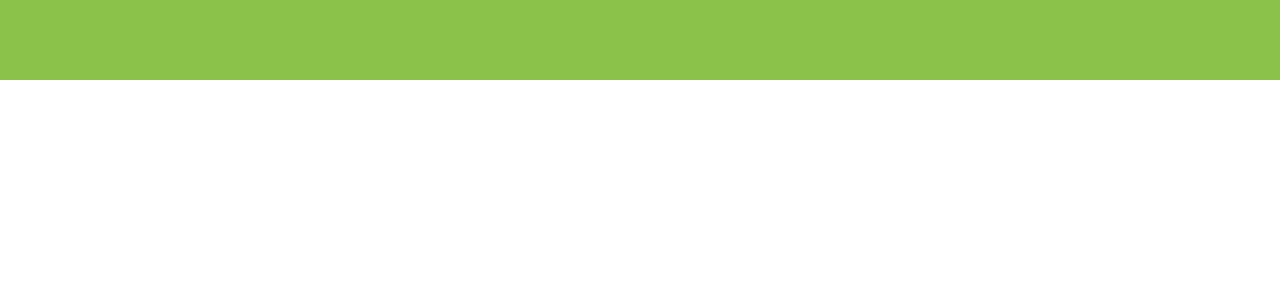
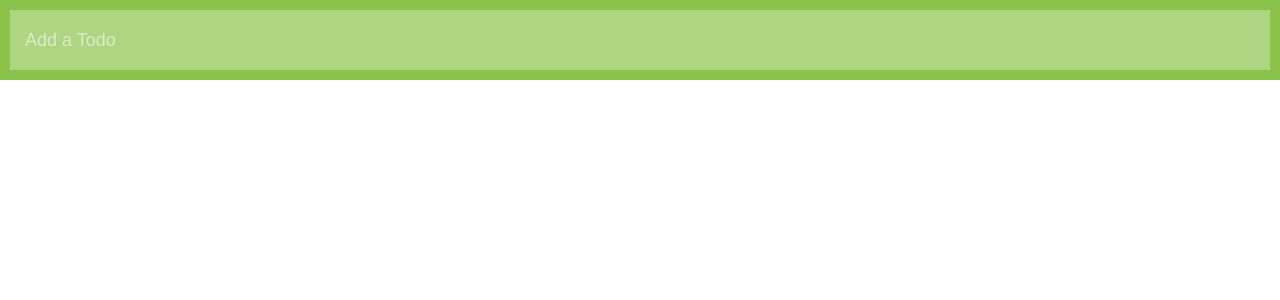
Before and after one commit to nerdenough/todo, a Vue app: page / in a window 1280 px wide. Shown: the top 300 px of the page. Built offline with nearby package versions, Linux system fonts and the light colour scheme.

Commit message:
Add text field

```diff
--- /dev/null
+++ b/src/components/TextField.vue
@@ -0,0 +1,29 @@
+<template>
+  <input class="text-field" type="text" placeholder="Add a Todo" />
+</template>
+
+<script>
+export default {
+  name: 'text-field',
+  components: {
+  }
+};
+</script>
+
+<style scoped>
+.text-field {
+  background: #AED581;
+  color: white;
+  font-size: 18px;
+  width: 100%;
+  height: 100%;
+  border: none;
+  outline: none;
+  padding: 0 15px;
+  box-sizing: border-box;
+}
+
+.text-field::placeholder {
+  color: #DCEDC8;
+}
+</style>
--- a/src/components/TodoHeader.vue
+++ b/src/components/TodoHeader.vue
@@ -1,12 +1,16 @@
 <template>
   <div class="todo-header">
+    <text-field />
   </div>
 </template>
 
 <script>
+import TextField from './TextField';
+
 export default {
   name: 'todo-header',
   components: {
+    TextField
   }
 };
 </script>
@@ -16,5 +20,7 @@ export default {
   width: 100%;
   height: 80px;
   background: #8BC34A;
+  padding: 10px;
+  box-sizing: border-box;
 }
 </style>
```
